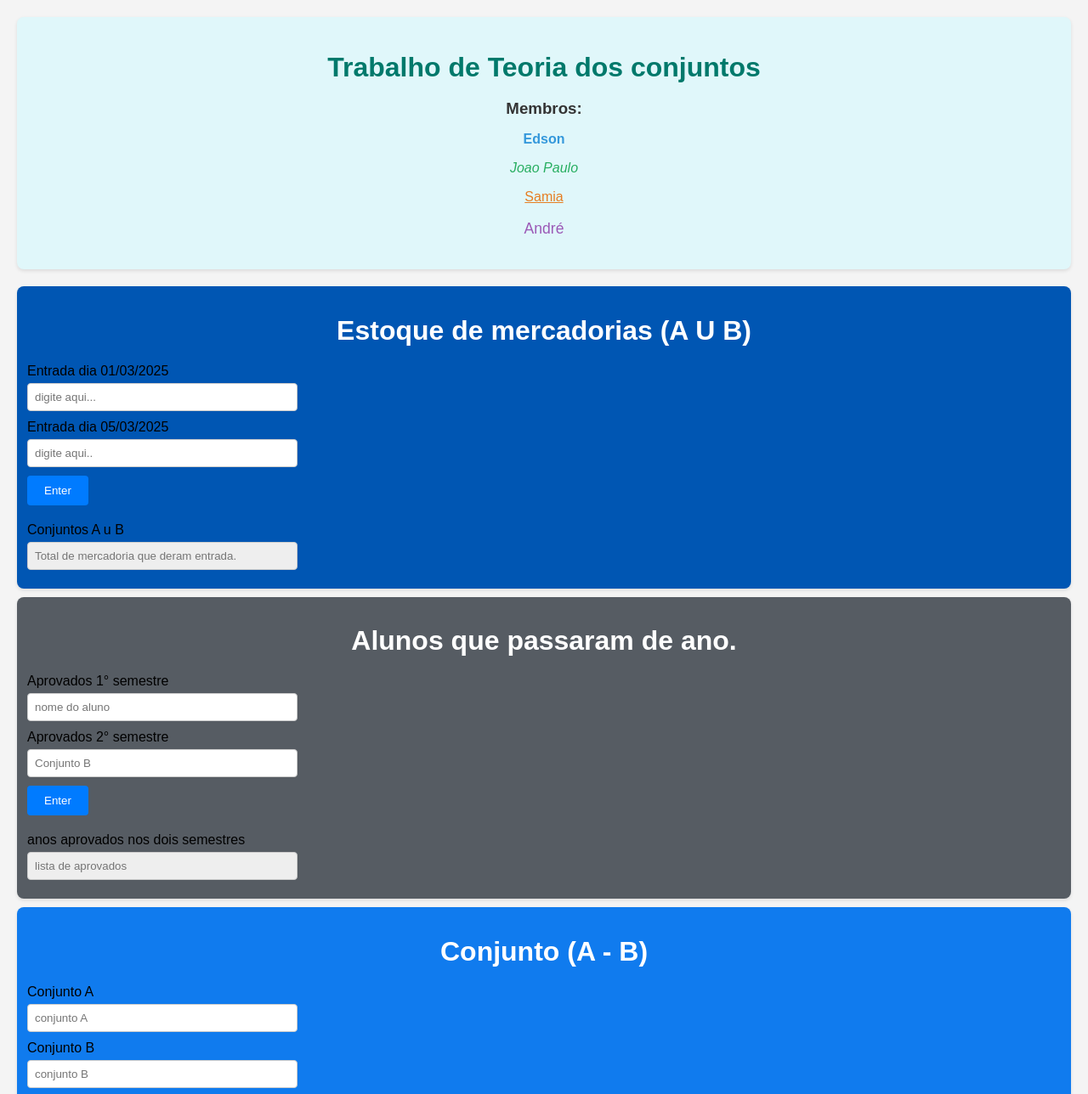
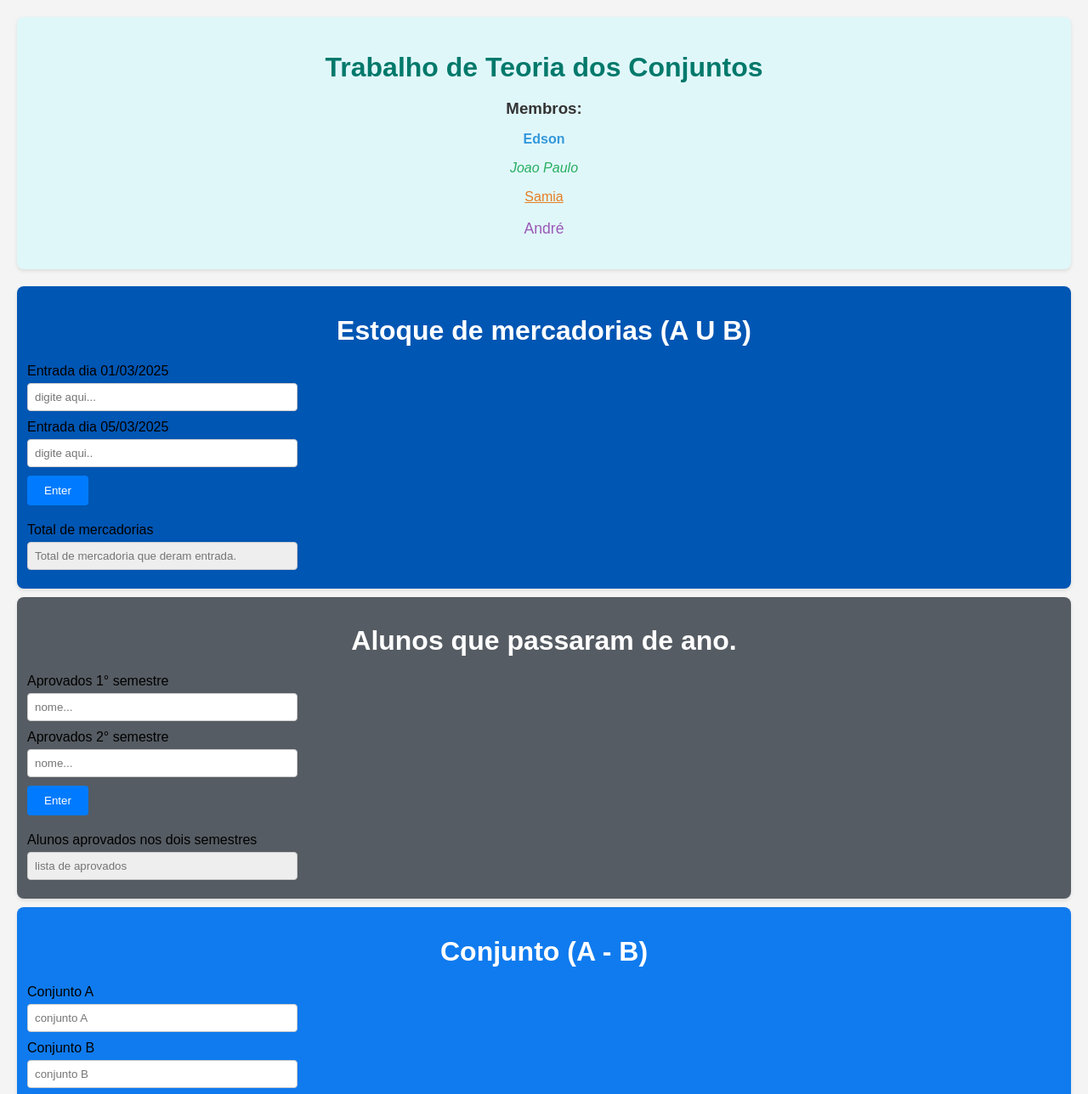
Before and after one commit to edsonsilva1987/Teoria.ads, a plain HTML site: page index.html in a window 1280 px wide. Shown: the top 1288 px of the page at 85% size. Drawn offline with Linux system fonts and the light colour scheme.

Commit message:
Update index.html
mudança de nome conjuntos para realidade

```diff
--- a/index.html
+++ b/index.html
@@ -8,7 +8,7 @@
 </head>
 <body>
   <div class="inicio">
-    <h1>Trabalho de <strong>Teoria dos conjuntos</strong></h1>
+    <h1>Trabalho de <strong>Teoria dos Conjuntos</strong></h1>
     <h3>Membros:</h3>
     <p class="1">Edson</p>
     <p class="2">Joao Paulo</p>
@@ -22,17 +22,17 @@
     <label>Entrada dia 05/03/2025</label>
     <input placeholder="digite aqui.." type="text" id="uniaoB"><br>
     <button onclick="enter()">Enter</button>
-    <label>Conjuntos A u B</label>
+    <label>Total de mercadorias</label>
     <input placeholder="Total de mercadoria que deram entrada." type="text" id="uniaoAB" readonly>
   </div>
 
   <div class="intercecao"><h1>Alunos que passaram de ano.</h1>
     <label>Aprovados 1° semestre</label>
-    <input placeholder="nome do aluno" type="text" id="interA"><br>
+    <input placeholder="nome..." type="text" id="interA"><br>
     <label>Aprovados 2° semestre</label>
-    <input placeholder="Conjunto B" type="text" id="interB"><br>
+    <input placeholder="nome..." type="text" id="interB"><br>
     <button onclick="Inter()">Enter</button>
-    <label>anos aprovados nos dois semestres</label>
+    <label>Alunos aprovados nos dois semestres</label>
     <input placeholder="lista de aprovados" type="text" id="interAB" readonly>
   </div>
 
```
